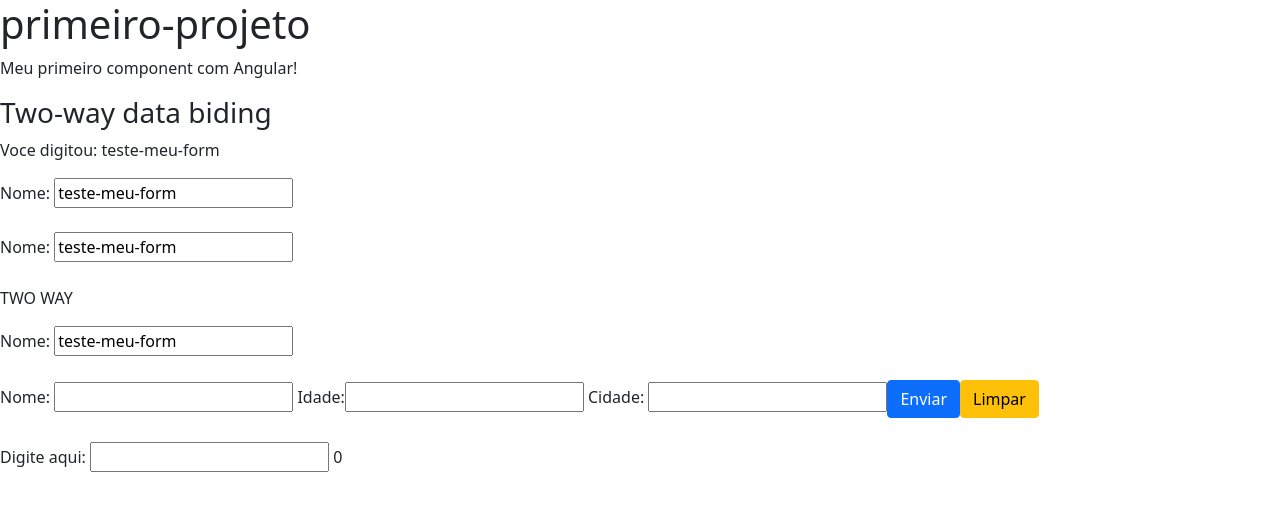
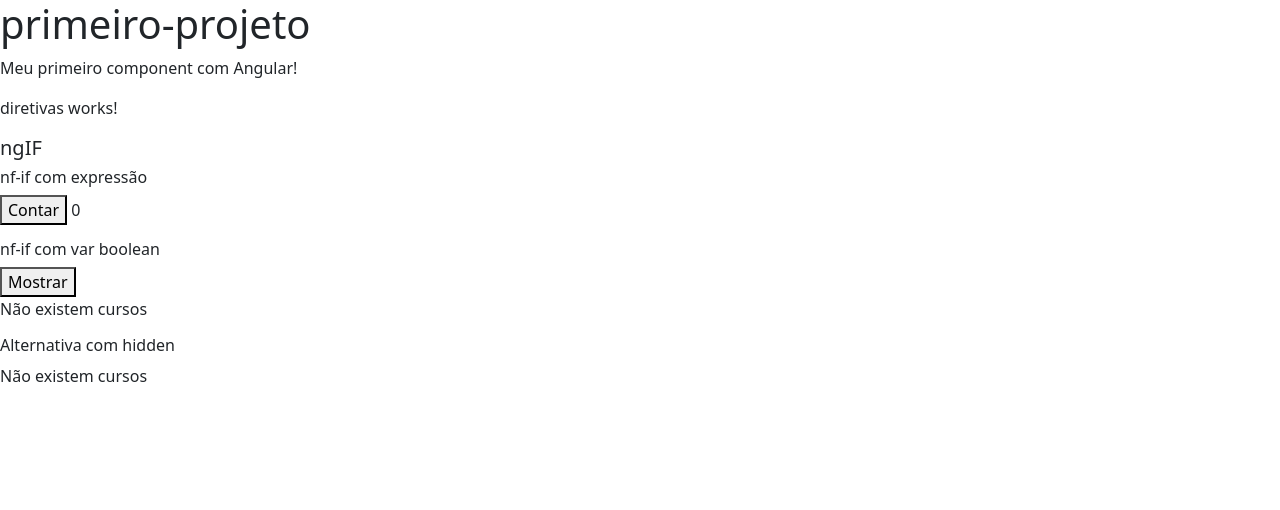
Before and after one commit to brunobr9/curso-angular-loiane, an Angular app: page / in a window 1280 px wide. Shown: the top 510 px of the page. Built offline with nearby package versions, Linux system fonts and the light colour scheme.

Commit message:
Aula 25 - Diretiva ngif

```diff
--- a/src/app/app.component.html
+++ b/src/app/app.component.html
@@ -9,10 +9,12 @@
 <!-- <app-data-binding></app-data-binding> -->
 
 <!-- Exemlpo Two-way data binding, input properties e componente privado -->
-<app-meu-form></app-meu-form>
+<!-- <app-meu-form></app-meu-form> -->
 
 <!-- ciclo de vida do componente e input/output properties -->
 <!-- <div class="alert alert-danger" *ngIf="destruir">{{msg}}</div>
 <app-ciclo [valorInicial]="valor" *ngIf="!destruir" (mudouValor)="mudou($event)"></app-ciclo>
 <button (click)="mudarValor()">Mudar Valor</button>
 <button (click)="destruirCiclo()">Destruir</button> -->
+
+<app-diretivas></app-diretivas>
--- a/src/app/app.module.ts
+++ b/src/app/app.module.ts
@@ -10,6 +10,7 @@ import { MeuFormModule } from './meu-form/meu-form.module';
 import { InputPropertyComponent } from './input-property/input-property.component';
 import { OutputPropertyComponent } from './output-property/output-property.component';
 import { CicloComponent } from './ciclo/ciclo.component';
+import { DiretivasModule } from './diretivas/diretivas.module';
 
 @NgModule({
   declarations: [ /*  listar componentes, diretivaas e pipes*/
@@ -24,7 +25,8 @@ import { CicloComponent } from './ciclo/ciclo.component';
     FormsModule,
     BrowserModule,
     CursosModule,
-    MeuFormModule
+    MeuFormModule,
+    DiretivasModule
   ],
   providers: [], /* serviços disponíveis (auth, login etc) */
   bootstrap: [AppComponent] /* apenas no módulo raiz, indica o componente a ser instanciado */
--- /dev/null
+++ b/src/app/diretivas/diretiva-ngif/diretiva-ngif.component.css
@@ -0,0 +1,3 @@
+section{
+    margin-bottom: 15px;
+}
--- /dev/null
+++ b/src/app/diretivas/diretiva-ngif/diretiva-ngif.component.html
@@ -0,0 +1,27 @@
+<h5>ngIF</h5>
+
+<section>
+    <h6>nf-if com expressão</h6>
+    <button (click)="add()">Contar</button> {{contador}}
+    <div *ngIf="contador >= max"> Contou até 5! </div>
+</section>
+
+<!-- A arvore DOM não é gerada. Recomendada para árvore de elementos grandes -->
+<section>
+    <h6>nf-if com var boolean</h6>
+    <button (click)="onMostrarCursos()">Mostrar</button>
+    <div *ngIf="!mostrarCursos">Não existem cursos</div>
+    <div *ngIf="mostrarCursos">
+        {{cursos}}
+    </div>
+</section>
+
+<!-- Hidden é mais simples, mas a arvore DOM será carregada -->
+<!-- É menos custoso usar hidden quando arvore DOM é complexa, mas perde em segurança -->
+<section>
+    <h6>Alternativa com hidden</h6>
+    <div [hidden]="mostrarCursos">Não existem cursos</div>
+    <div [hidden]="!mostrarCursos">
+        {{cursos}}
+    </div>
+</section>
--- /dev/null
+++ b/src/app/diretivas/diretiva-ngif/diretiva-ngif.component.ts
@@ -0,0 +1,38 @@
+import { Component, Input, OnInit, Output, EventEmitter } from '@angular/core';
+
+@Component({
+  selector: 'app-diretiva-ngif',
+  templateUrl: './diretiva-ngif.component.html',
+  styleUrls: ['./diretiva-ngif.component.css']
+})
+export class DiretivaNgifComponent implements OnInit {
+
+  @Input() contador: number = 0;
+  @Input() cursos: string[] = [];
+  @Output() response: any = new EventEmitter();
+
+  mostrarCursos: boolean = false;
+  max: number = 5;
+
+  private emit() {
+    if (this.contador == this.max) {
+      this.response.emit("ngIF Test");
+    }
+  }
+
+  add() {
+    this.contador++;
+    this.emit();
+  }
+
+  onMostrarCursos() {
+    this.mostrarCursos = !this.mostrarCursos;
+  }
+
+  constructor() { }
+
+  ngOnInit(): void {
+  }
+
+
+}
--- /dev/null
+++ b/src/app/diretivas/diretivas.component.html
@@ -0,0 +1,5 @@
+<p>diretivas works!</p>
+
+<div *ngIf="response.length > 0">{{response}}</div>
+
+<app-diretiva-ngif [contador]=0 [cursos]="cursos" (response)="onResponse($event)"></app-diretiva-ngif>
--- /dev/null
+++ b/src/app/diretivas/diretivas.component.ts
@@ -0,0 +1,22 @@
+import { Component, OnInit } from '@angular/core';
+
+@Component({
+  selector: 'app-diretivas',
+  templateUrl: './diretivas.component.html',
+  styleUrls: ['./diretivas.component.css']
+})
+export class DiretivasComponent implements OnInit {
+
+  cursos: string[] = ["Java, C++"];
+  response: string = '';
+
+  onResponse(event: any): void {
+    this.response = event;
+  }
+
+  constructor() { }
+
+  ngOnInit(): void {
+  }
+
+}
```
Also changed, not shown: src/app/diretivas/diretivas.module.ts (added, +17 -0 lines), src/app/diretivas/diretivas.component.css (added), 2 other files (tests, documents, lock files or other folders).
